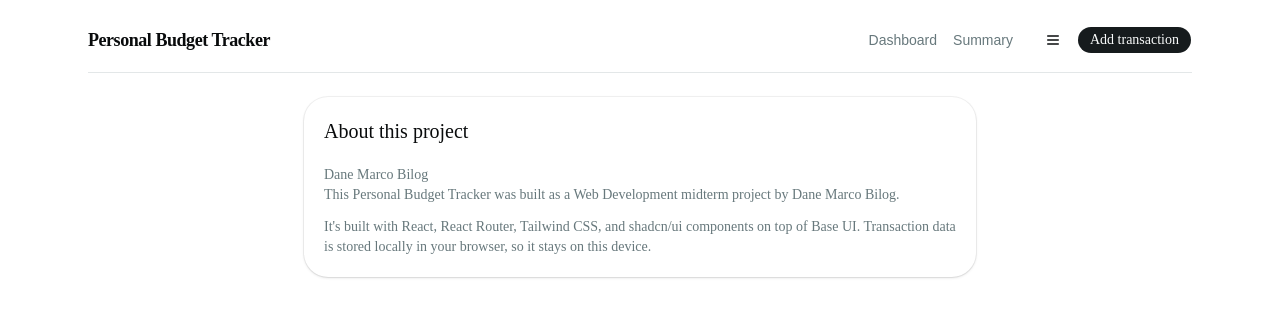
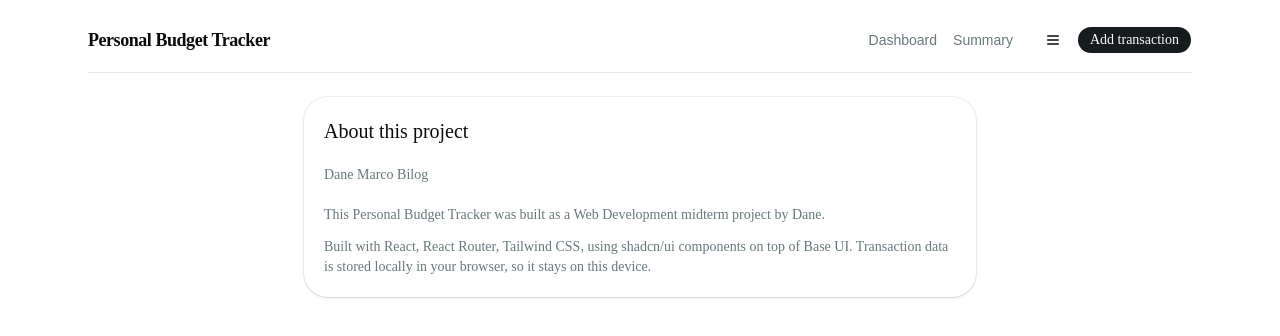
Before and after one commit to mrcv-dmg/midterm-project-webdvt, a React (Vite) app: page /about in a window 1280 px wide. Shown: the top 336 px of the page. Built offline with nearby package versions, Linux system fonts and the light colour scheme.

Commit message:
changes on 'about'

```diff
--- a/src/pages/about.jsx
+++ b/src/pages/about.jsx
@@ -10,14 +10,15 @@ export default function About() {
         <CardHeader>
           <CardTitle className="font-heading text-xl">About this project</CardTitle>
         </CardHeader>
-        <CardContent className="space-y-3 text-sm text-muted-foreground">
+        <CardContent className="space-y-3 text-l text-muted-foreground">
           {"Dane Marco Bilog"}
           <p>
+            <br/>
             This Personal Budget Tracker was built as a Web Development
-            midterm project by Dane Marco Bilog.
+            midterm project by Dane.
           </p>
           <p>
-            It's built with React, React Router, Tailwind CSS, and shadcn/ui
+            Built with React, React Router, Tailwind CSS, using shadcn/ui
             components on top of Base UI. Transaction data is stored locally
             in your browser, so it stays on this device.
           </p>
```
